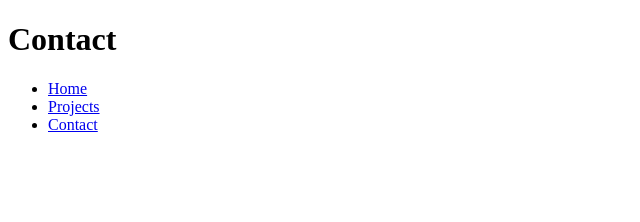
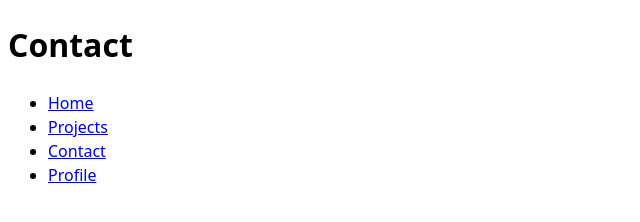
Before and after one commit to nithyanair1234/portfolio, a plain HTML site: page contact/index.html in a window 1280 px wide. Shown: the whole page, without its empty margins (0-640 px from the left). Drawn offline with Linux system fonts and the light colour scheme; files that its build step writes are made by us from their sources.

Commit message:
add profile

```diff
--- a/contact/index.html
+++ b/contact/index.html
@@ -1,6 +1,7 @@
 <!DOCTYPE html>
 <html lang="en">
 <head>
+    <link rel="stylesheet" href="style.css">
     <meta charset="UTF-8">
     <meta name="viewport" content="width=device-width, initial-scale=1.0">
     <title>Nithya: Personal site and Portfolio</title>
@@ -12,6 +13,7 @@
             <li><a href = "https://nithyanair1234.github.io/portfolio/">Home</a></li>
             <li><a href = "https://nithyanair1234.github.io/portfolio/projects">Projects</a></li>
             <li><a href = "https://nithyanair1234.github.io/portfolio/contact">Contact</a></li>
+            <li><a href="https://github.com/nithyanair1234" target="_blank" rel="noopener noreferrer">Profile</a></li>
         </ul>
     </nav>
 
```
Also changed, not shown: index.html (+1 -0 lines), projects/index.html (+2 -0 lines).
